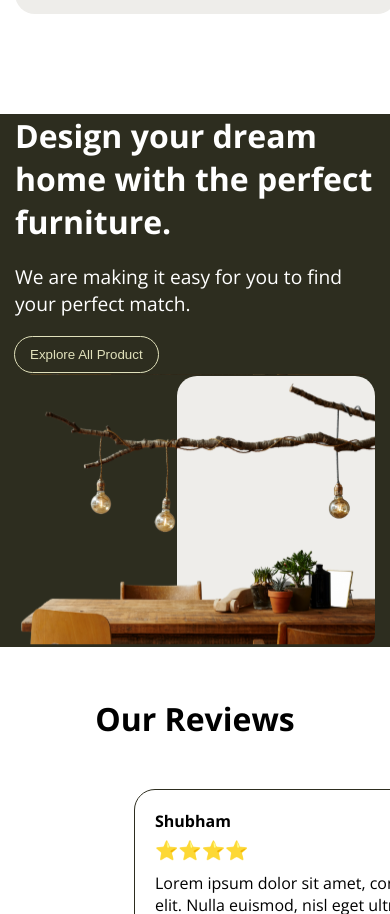
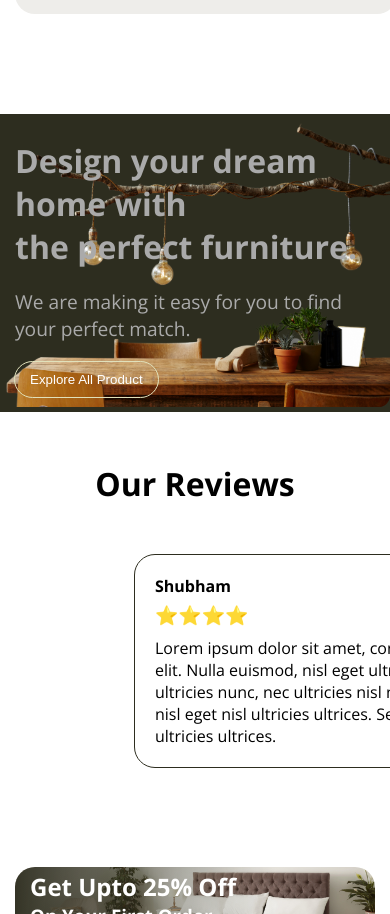
Before and after one commit to Jay9874/jf_interio, a React (Create React App) app in the folder frontend/: page / in a window 390 px wide. Shown: the part 1497-2411 px from the top of the page. Built offline with nearby package versions, Linux system fonts and the light colour scheme; no server answers.

Commit message:
mobile view explore

```diff
--- a/frontend/src/components/Explore/Explore.jsx
+++ b/frontend/src/components/Explore/Explore.jsx
@@ -5,16 +5,16 @@ import { explore } from '../../assets'
 export default function Explore () {
   return (
     <div className='explore-section'>
-      <div className='explore-container section-padding'>
+      <div className='explore-container'>
         <div className='explore-text-container explore-item'>
           <div className='explore-text-btn'>
-            <h1>Design your dream home with the perfect furniture.</h1>
+            <h1>Design your dream home with <br/>the perfect furniture.</h1>
             <p>We are making it easy for you to find your perfect match.</p>
             <button className='explore-btn'>Explore All Product</button>
           </div>
         </div>
         <div className='explore-img-container explore-item'>
-          <div className='explore-img-bg' />
+          {/* <div className='explore-img-bg' /> */}
           <div className='explore-img'>
             <img src={explore} alt='explore-img' />
           </div>
--- a/frontend/src/components/Explore/explore.css
+++ b/frontend/src/components/Explore/explore.css
@@ -1,66 +1,75 @@
-.explore-section{
+.explore-section {
     background-color: #2D2D1F;
-
 }
 
-.explore-container{
-    display: flex;
-    justify-content: space-between;
-    padding: 50px 135px 0;
-    flex-wrap: wrap;
-}
-.explore-img-container{
-    position: relative;
-    flex: 0 0 100%;
+.explore-img-container {
+    position:relative;
+    width: 100%;
 }
 
-.explore-img-bg{
+.explore-img-bg {
     position: absolute;
     right: 0;
     top: 4.5px;
-    width: 55%;
+    width: 300px;
     height: calc(100% - 9px);
     background-color: #EEEDEA;
-    z-index: 1;
+    z-index: 2;
     border-radius: 20px;
 }
-.explore-img{
+
+.explore-img {
     position: relative;
     top: 0;
-    left: 0;
+    left: calc(100% - 684px);
     z-index: 2;
-    height: 100%;
-    width: 100%;
-}
-.explore-img img{
-    height: 100%;
-    width: 100%;
+    width: fit-content;
 }
 
-.explore-text-container{
-    display: flex;
-    flex-direction: column;
-    justify-content: center;
-    align-items: center;
-    color: #fff;
-    flex: 0 0 100%;
+.explore-img img {
+    width: 100%;
+    height: auto;
 }
-.explore-text-btn p{
+
+.explore-text-container {
+    position: absolute;
+    color: #aaa;
+    padding: 50px 135px;
+    z-index: 10;
+}
+
+.explore-text-btn p {
     padding: 20px 0;
     font-size: 1.2rem;
 }
-.explore-btn{
+
+.explore-btn {
     border: none;
     outline: 1px solid #E1E1BB;
     cursor: pointer;
     padding: 10px 15px;
     border-radius: 20px;
-    color: #E1E1BB;
+    color: #fff;
     background-color: inherit;
     transition-duration: .2s;
 }
-.explore-text-btn button:hover{
-    box-shadow: 0 0px 30px 0px  #d0a874;
+
+.explore-text-btn button:hover {
+    box-shadow: 0 0px 30px 0px #d0a874;
     transform: translateY(-.32rem);
     outline: none;
 }
+
+@media (0 <=width <=684px){
+    .explore-img{
+        left: 0;
+    }
+}
+
+@media (0 <=width <=780px){
+    .explore-text-container{
+        padding: 25px 15px;
+        font-size: 1rem;
+    }
+
+}
--- a/frontend/src/components/Quality/quality.css
+++ b/frontend/src/components/Quality/quality.css
@@ -10,8 +10,6 @@
     justify-content: space-between;
     /* gap: 10px; */
 }
-
-
 
 .sofa-chair-container {
     margin-top: 30px;
```
